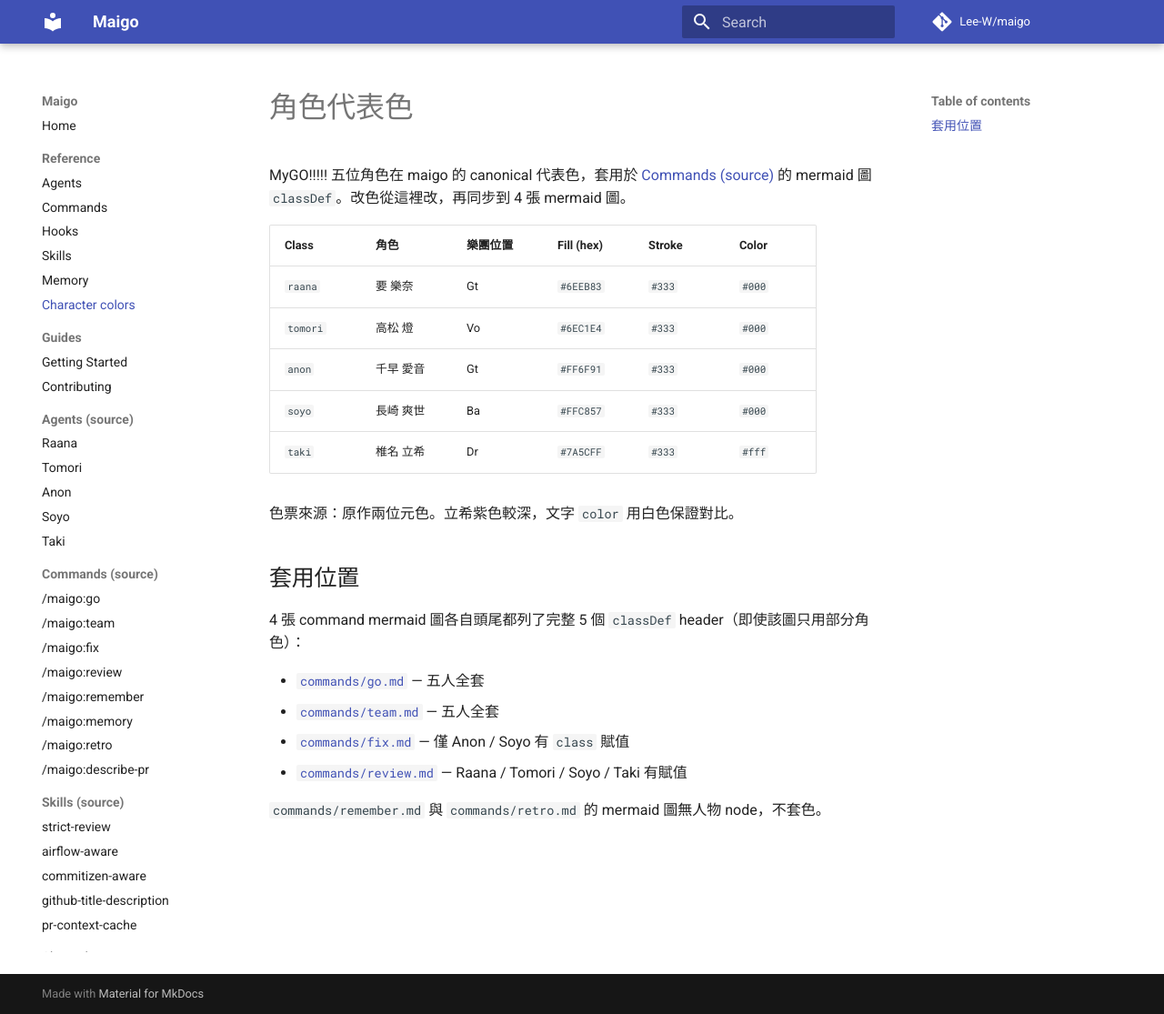
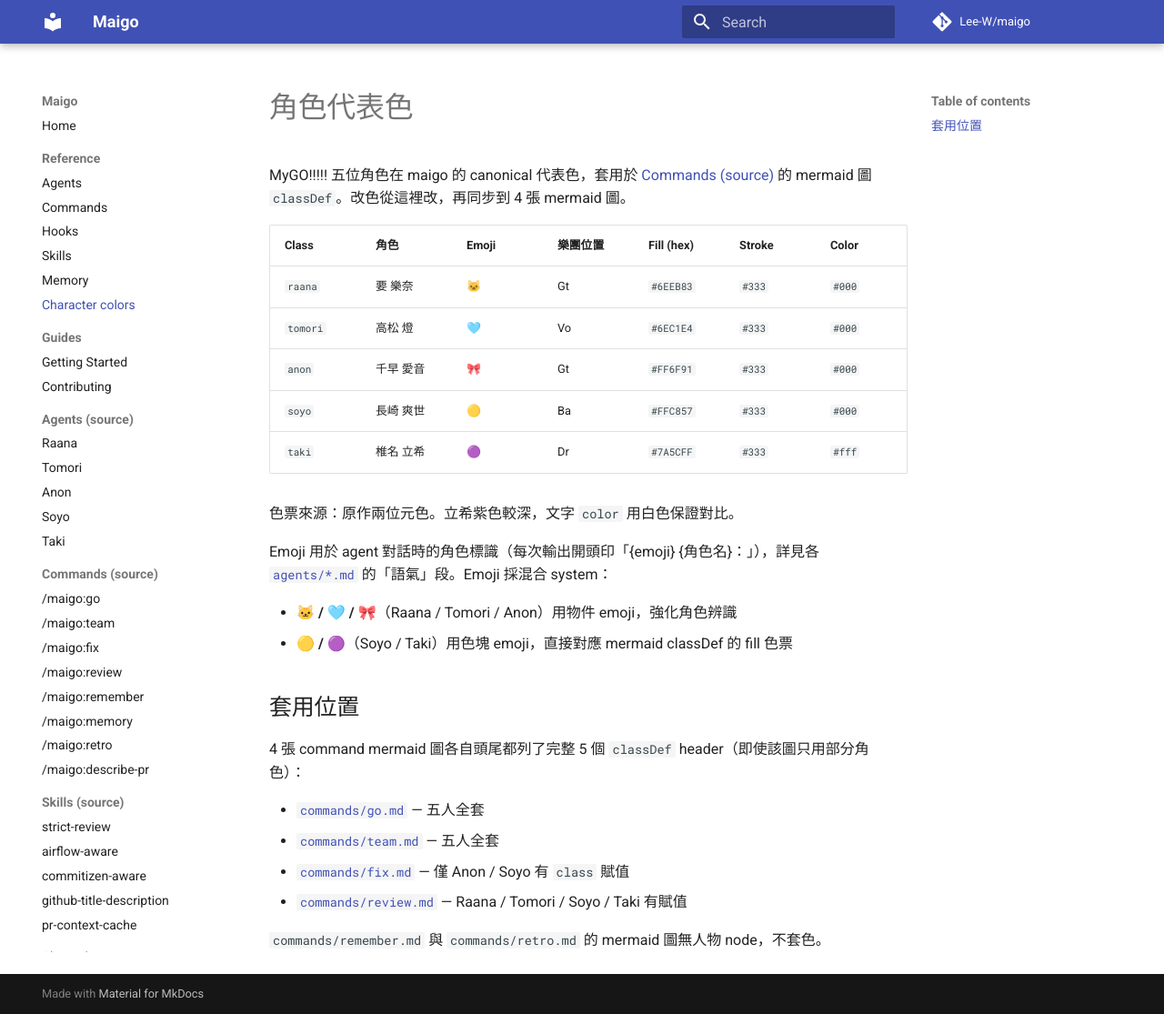
Before and after one commit to Lee-W/maigo, an MkDocs documentation site: the page built from docs/reference/character-colors.md, in a window 1280 px wide and 1115 px high. Shown: the whole window at 91% size. Built offline with MkDocs 1.6.1 and Material for MkDocs 9.7.7, drawn with Linux system fonts in a browser that asks for light colours; comment, search, counter and statistics services are not loaded.

Commit message:
feat(agents): emoji prefix for agent output identification
5 個 agent 檔的「## 語氣」段最開頭加 prefix 規則：每次輸出開頭印「{emoji} {角色名}：」，讓使用者一眼看出誰在說話（補上原本對話流缺乏 visual ID 的問題）。

Emoji 採混合 system：
- 🐱 樂奈 / 🩵 燈 / 🎀 愛音：物件 emoji 強化角色辨識
- 🟡 爽世 / 🟣 立希：色塊 emoji 直接對應 mermaid classDef 色票

character-colors.md 表補 Emoji 欄、加 design rationale 段記錄混合 system 設計決定。

Co-Authored-By: Claude Opus 4.7 <noreply@anthropic.com>

```diff
--- a/docs/reference/character-colors.md
+++ b/docs/reference/character-colors.md
@@ -2,15 +2,20 @@
 
 MyGO!!!!! 五位角色在 maigo 的 canonical 代表色，套用於 [Commands (source)](https://github.com/Lee-W/maigo/tree/main/commands) 的 mermaid 圖 `classDef`。改色從這裡改，再同步到 4 張 mermaid 圖。
 
-| Class | 角色 | 樂團位置 | Fill (hex) | Stroke | Color |
-|---|---|---|---|---|---|
-| `raana` | 要 樂奈 | Gt | `#6EEB83` | `#333` | `#000` |
-| `tomori` | 高松 燈 | Vo | `#6EC1E4` | `#333` | `#000` |
-| `anon` | 千早 愛音 | Gt | `#FF6F91` | `#333` | `#000` |
-| `soyo` | 長崎 爽世 | Ba | `#FFC857` | `#333` | `#000` |
-| `taki` | 椎名 立希 | Dr | `#7A5CFF` | `#333` | `#fff` |
+| Class | 角色 | Emoji | 樂團位置 | Fill (hex) | Stroke | Color |
+|---|---|---|---|---|---|---|
+| `raana` | 要 樂奈 | 🐱 | Gt | `#6EEB83` | `#333` | `#000` |
+| `tomori` | 高松 燈 | 🩵 | Vo | `#6EC1E4` | `#333` | `#000` |
+| `anon` | 千早 愛音 | 🎀 | Gt | `#FF6F91` | `#333` | `#000` |
+| `soyo` | 長崎 爽世 | 🟡 | Ba | `#FFC857` | `#333` | `#000` |
+| `taki` | 椎名 立希 | 🟣 | Dr | `#7A5CFF` | `#333` | `#fff` |
 
 色票來源：原作兩位元色。立希紫色較深，文字 `color` 用白色保證對比。
+
+Emoji 用於 agent 對話時的角色標識（每次輸出開頭印「{emoji} {角色名}：」），詳見各 [`agents/*.md`](https://github.com/Lee-W/maigo/tree/main/agents) 的「語氣」段。Emoji 採混合 system：
+
+- **🐱 / 🩵 / 🎀**（Raana / Tomori / Anon）用物件 emoji，強化角色辨識
+- **🟡 / 🟣**（Soyo / Taki）用色塊 emoji，直接對應 mermaid classDef 的 fill 色票
 
 ## 套用位置
 
```
Also changed, not shown: agents/Anon.md (+2 -0 lines), agents/Raana.md (+2 -0 lines), agents/Soyo.md (+2 -0 lines), agents/Taki.md (+2 -0 lines), agents/Tomori.md (+2 -0 lines).
